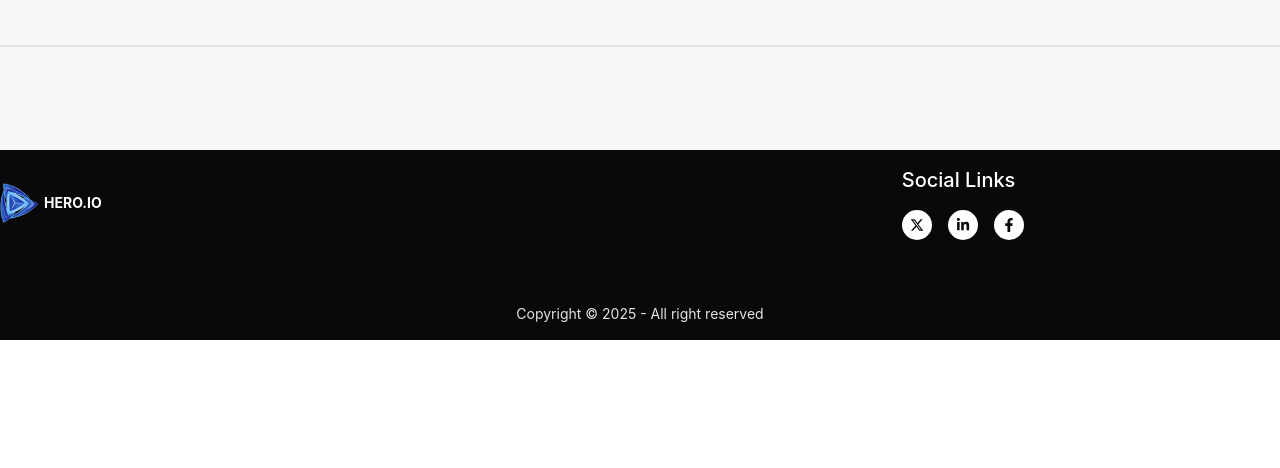
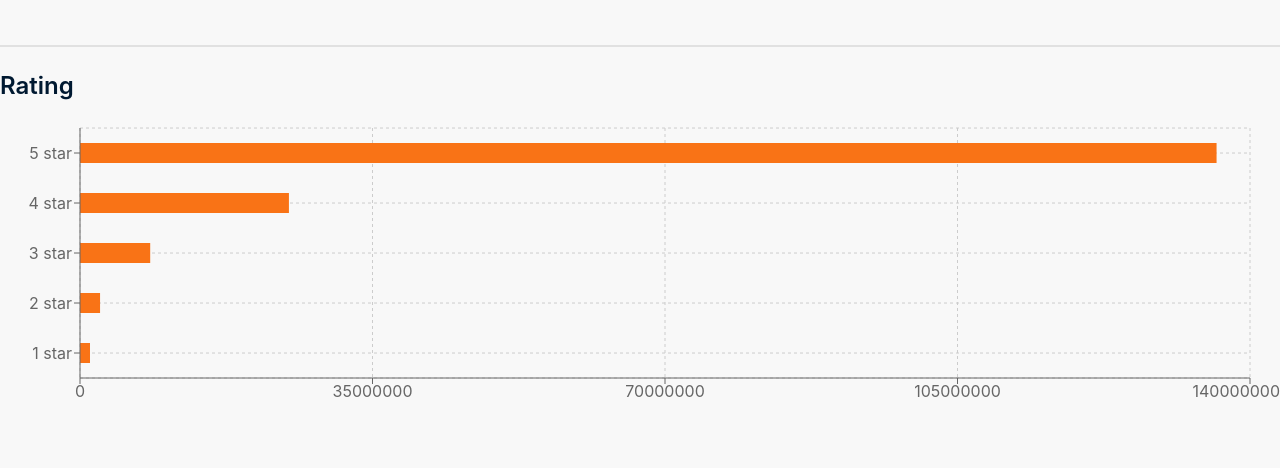
Before and after one commit to Eva-004/play-store, a React (Vite) app: page /app/1 in a window 1280 px wide. Shown: the part 427-895 px from the top of the page. Before the commit the page ends 800 px from the top, so only its background shows below. Built offline with nearby package versions, Linux system fonts and the light colour scheme.

Commit message:
Implement rating chart using rechart

```diff
--- a/package.json
+++ b/package.json
@@ -16,6 +16,7 @@
     "react-icons": "^5.6.0",
     "react-router": "^7.14.0",
     "react-spinners": "^0.17.0",
+    "recharts": "^3.8.1",
     "tailwindcss": "^4.2.2"
   },
   "devDependencies": {
--- /dev/null
+++ b/src/RatingChart/RatingChart.jsx
@@ -0,0 +1,31 @@
+import React from 'react';
+import { Bar, BarChart, CartesianGrid, ResponsiveContainer, XAxis, YAxis } from 'recharts';
+
+const RatingChart = ({app}) => {
+   const data = app.ratings;
+    return (
+        <div className='space-y-4'>
+           <h3 className='text-[#001931] text-2xl font-semibold '>Rating</h3>
+            <ResponsiveContainer width="100%" height={300}>
+        <BarChart
+          data={data}
+          layout="vertical"
+          margin={{ top: 10, right: 30, left: 20, bottom: 10 }}
+        >
+          <CartesianGrid strokeDasharray="3 3" />
+
+          <XAxis type="number" />
+          <YAxis dataKey="name" type="category" reversed />
+
+          <Bar
+            dataKey="count"
+            fill="#f97316"
+            barSize={20}
+          />
+        </BarChart>
+      </ResponsiveContainer>
+        </div>
+    );
+};
+
+export default RatingChart;
--- a/src/pages/appDetails/AppDetails.jsx
+++ b/src/pages/appDetails/AppDetails.jsx
@@ -3,6 +3,7 @@ import { useParams } from 'react-router';
 import useApps from '../../hocks/useApps';
 import { HashLoader } from 'react-spinners';
 import { FaDownload, FaStar, FaThumbsUp } from 'react-icons/fa';
+import RatingChart from '../../RatingChart/RatingChart';
 
 const AppDetails = () => {
     const {apps , loading} = useApps();
@@ -45,7 +46,7 @@ const AppDetails = () => {
 
                  </div>
                  <div className="divider mt-10"></div>
-
+                  <RatingChart app={expectedApp}></RatingChart>
                 </div>
              }
 
```
Also changed, not shown: 1 other file (tests, documents, lock files or other folders).
